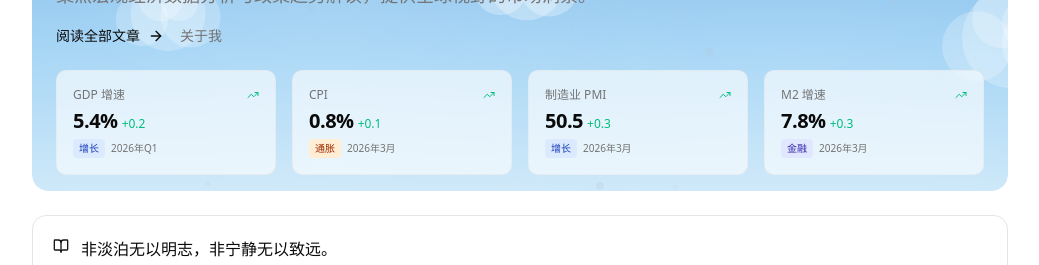
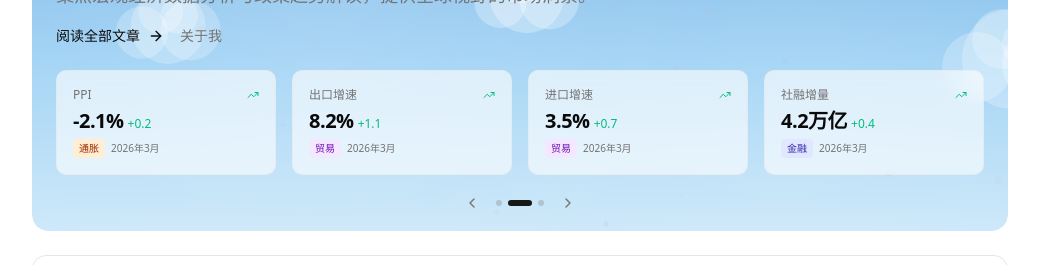
Before and after one commit to uchenp/xblog, a Next.js app: page / in a window 1280 px wide. Shown: the part 176-441 px from the top of the page, without its empty margins (120-1159 px from the left). Built offline with nearby package versions, Linux system fonts and the light colour scheme; no server answers.

Commit message:
feat: 核心指标快照改为可轮播
- 分 3 页展示所有 10 项指标
- 每页 4 个指标（最后一页 2 个）
- 自动轮播，5 秒切换一页
- 左右箭头手动切换 + 圆点指示器

```diff
--- a/components/macro-snapshot.tsx
+++ b/components/macro-snapshot.tsx
@@ -1,20 +1,44 @@
 'use client'
 
-import { TrendingUp, TrendingDown, Minus } from 'lucide-react'
+import { useEffect, useState, useCallback } from 'react'
+import { TrendingUp, TrendingDown, Minus, ChevronLeft, ChevronRight } from 'lucide-react'
 import { macroIndicators, getCategoryColor } from '@/lib/macro-data'
 
-// 挑选 4 个核心指标在 Hero 区域展示
-const coreIndicators = macroIndicators.filter((item) =>
-  ['gdp', 'pmi', 'cpi', 'm2'].includes(item.id)
-)
+// 所有指标分组，每页 4 个
+const pages = [
+  macroIndicators.filter((item) => ['gdp', 'pmi', 'cpi', 'm2'].includes(item.id)),
+  macroIndicators.filter((item) => ['exports', 'imports', 'ppi', 'social_financing'].includes(item.id)),
+  macroIndicators.filter((item) => ['urban_unemployment', 'property_sales'].includes(item.id)),
+]
+
+const AUTO_PLAY_INTERVAL = 5000
 
 export function MacroSnapshot() {
+  const [currentPage, setCurrentPage] = useState(0)
+
+  const goToNext = useCallback(() => {
+    setCurrentPage((prev) => (prev + 1) % pages.length)
+  }, [])
+
+  const goToPrev = useCallback(() => {
+    setCurrentPage((prev) => (prev - 1 + pages.length) % pages.length)
+  }, [])
+
+  // 自动轮播
+  useEffect(() => {
+    const timer = setInterval(goToNext, AUTO_PLAY_INTERVAL)
+    return () => clearInterval(timer)
+  }, [goToNext])
+
+  const indicators = pages[currentPage]
+
   return (
-    <div className="mt-6 grid grid-cols-2 gap-3 sm:grid-cols-4 sm:gap-4">
-      {coreIndicators.map((indicator) => (
+    <div className="mt-6">
+      <div className="grid grid-cols-2 sm:grid-cols-4 gap-3 sm:gap-4">
+        {indicators.map((indicator) => (
           <div
             key={indicator.id}
-          className="rounded-lg border border-border/50 bg-background/60 backdrop-blur-sm p-3 sm:p-4"
+            className="rounded-lg border border-border/50 bg-background/60 backdrop-blur-sm p-3 sm:p-4 transition-all"
           >
             <div className="flex items-center justify-between mb-1">
               <span className="text-xs text-muted-foreground">{indicator.name}</span>
@@ -55,6 +79,41 @@ export function MacroSnapshot() {
           </div>
         ))}
       </div>
+
+      {/* 轮播控制 */}
+      <div className="flex items-center justify-center gap-3 mt-4">
+        <button
+          onClick={goToPrev}
+          className="p-1 rounded-full hover:bg-background/80 transition-colors text-muted-foreground hover:text-foreground"
+          aria-label="上一页"
+        >
+          <ChevronLeft className="h-4 w-4" />
+        </button>
+
+        <div className="flex items-center gap-1.5">
+          {pages.map((_, i) => (
+            <button
+              key={i}
+              onClick={() => setCurrentPage(i)}
+              className={`h-1.5 rounded-full transition-all ${
+                i === currentPage
+                  ? 'w-6 bg-primary'
+                  : 'w-1.5 bg-muted-foreground/30 hover:bg-muted-foreground/50'
+              }`}
+              aria-label={`第 ${i + 1} 页`}
+            />
+          ))}
+        </div>
+
+        <button
+          onClick={goToNext}
+          className="p-1 rounded-full hover:bg-background/80 transition-colors text-muted-foreground hover:text-foreground"
+          aria-label="下一页"
+        >
+          <ChevronRight className="h-4 w-4" />
+        </button>
+      </div>
+    </div>
   )
 }
 
```
Lines whose indentation alone changed are shown as unchanged.
